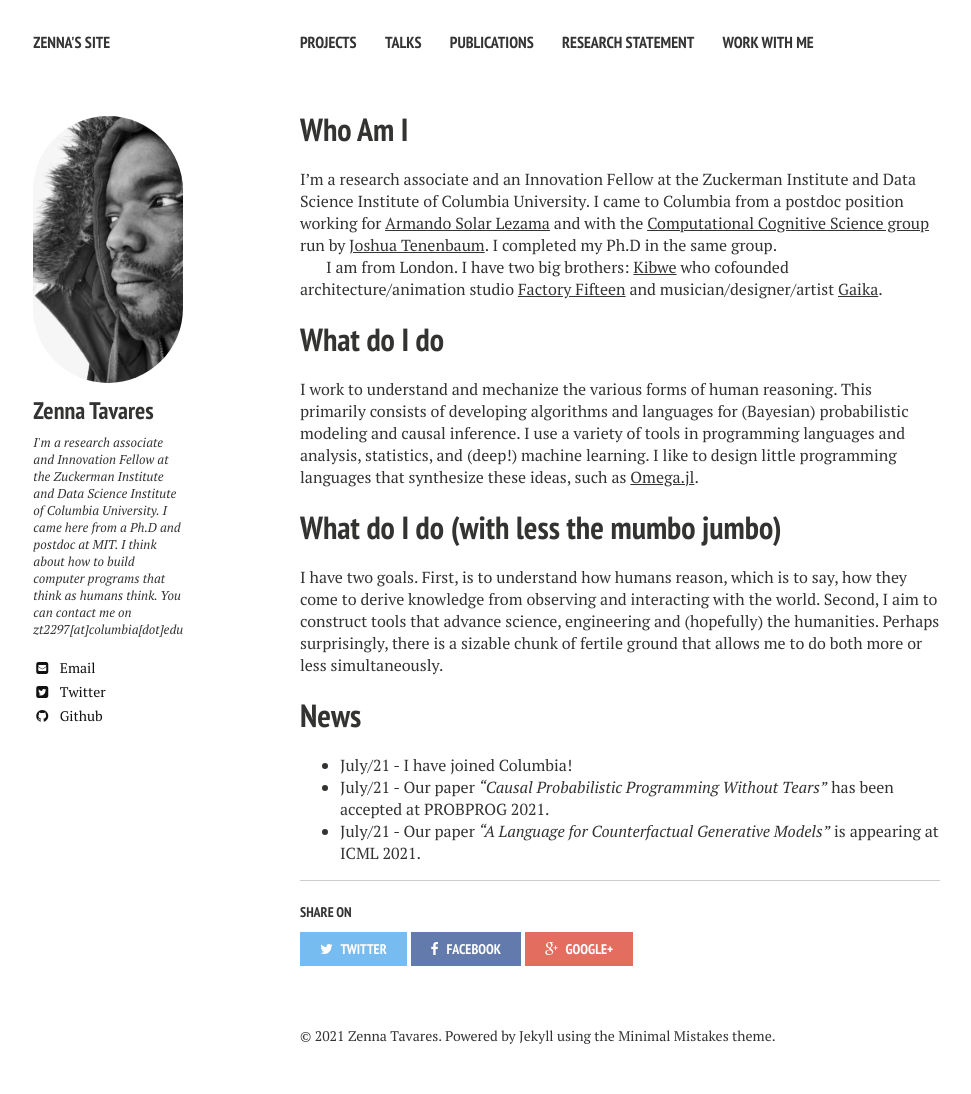
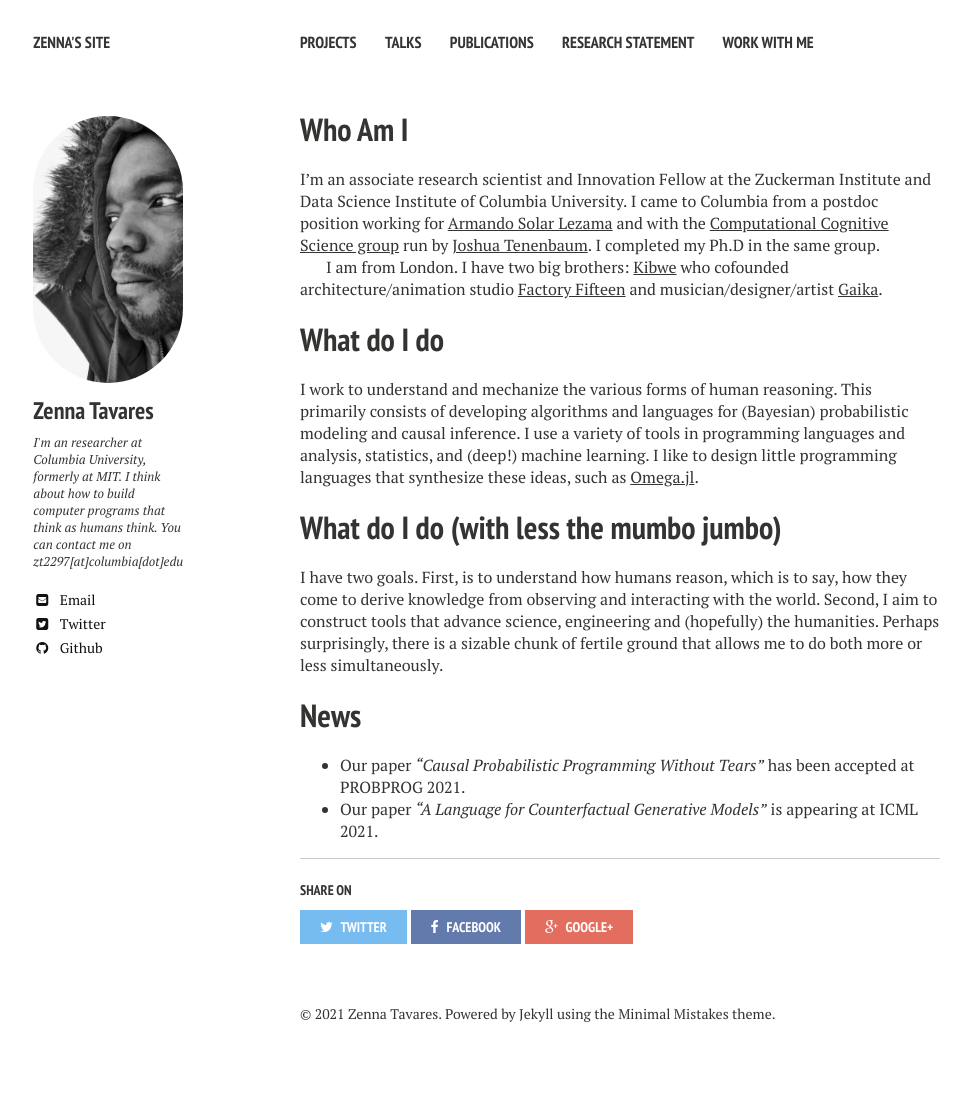
Before and after one commit to zenna/zenna.github.io, a Jekyll site: the page built from index.md, in a window 1280 px wide. Shown: the whole page, without its empty margins (20-991 px from the left). Built offline with Jekyll 4.4.1, drawn with Linux system fonts in a browser that asks for light colours; nearby versions of some CDN libraries; after the commit the page ends 1072 px from its top, so only the background shows below that.

Commit message:
up! move from MIT

```diff
--- a/_config.yml
+++ b/_config.yml
@@ -28,7 +28,7 @@
 owner:
   name: Zenna Tavares
   avatar: zennabw.jpg
-  bio: "I'm a research associate and Innovation Fellow at the Zuckerman Institute and Data Science Institute of Columbia University.  I came here from a Ph.D and postdoc at MIT.  I think about how to build computer programs that think as humans think.  You can contact me on zt2297[at]columbia[dot]edu"
+  bio: "I'm an researcher at Columbia University, formerly at MIT.  I think about how to build computer programs that think as humans think.  You can contact me on zt2297[at]columbia[dot]edu"
   email: zt2297@columbia.edu
   disqus-shortname:
   twitter: zennatavares
--- a/index.md
+++ b/index.md
@@ -4,7 +4,7 @@
 tags: [Me, Intro]
 ---
 
-I'm a research associate and an Innovation Fellow at the Zuckerman Institute and Data Science Institute of Columbia University.  I came to Columbia from a postdoc position working for [Armando Solar Lezama](http://people.csail.mit.edu/asolar/) and with the [Computational Cognitive Science group](http://cocosci.mit.edu) run by [Joshua Tenenbaum](http://web.mit.edu/cocosci/josh.html).  I completed my Ph.D in the same group.
+I'm an associate research scientist and Innovation Fellow at the Zuckerman Institute and Data Science Institute of Columbia University.  I came to Columbia from a postdoc position working for [Armando Solar Lezama](http://people.csail.mit.edu/asolar/) and with the [Computational Cognitive Science group](http://cocosci.mit.edu) run by [Joshua Tenenbaum](http://web.mit.edu/cocosci/josh.html).  I completed my Ph.D in the same group.
 
 I am from London. I have two big brothers: [Kibwe](http://blog.ted.com/constructing-kinetic-worlds-the-futuristic-films-of-ted-fellow-kibwe-tavares/) who cofounded architecture/animation studio [Factory Fifteen](http://www.factoryfifteen.com/) and musician/designer/artist [Gaika](https://warp.net/artists/gaika/).
 
@@ -18,6 +18,5 @@
 
 # News
 
-- July/21 - I have joined Columbia!
-- July/21 - Our paper *"Causal Probabilistic Programming Without Tears"* has been accepted at PROBPROG 2021.
-- July/21 - Our paper *"A Language for Counterfactual Generative Models"* is appearing at ICML 2021.
+- Our paper *"Causal Probabilistic Programming Without Tears"* has been accepted at PROBPROG 2021.
+- Our paper *"A Language for Counterfactual Generative Models"* is appearing at ICML 2021.
```
